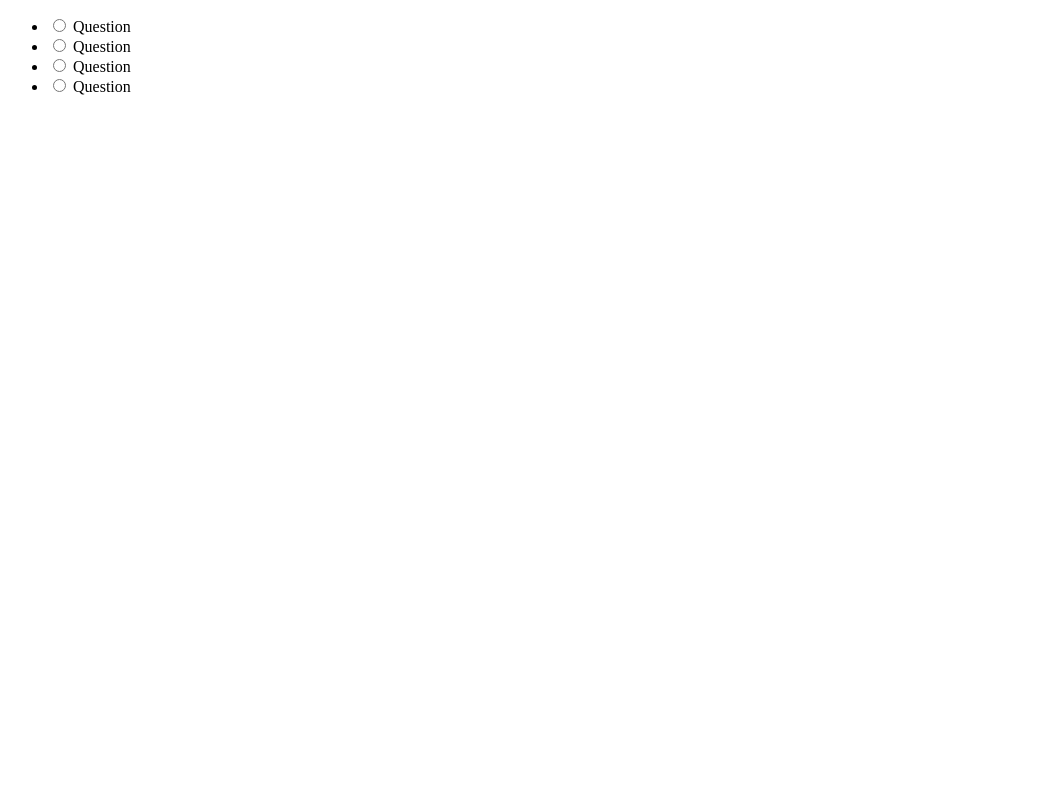
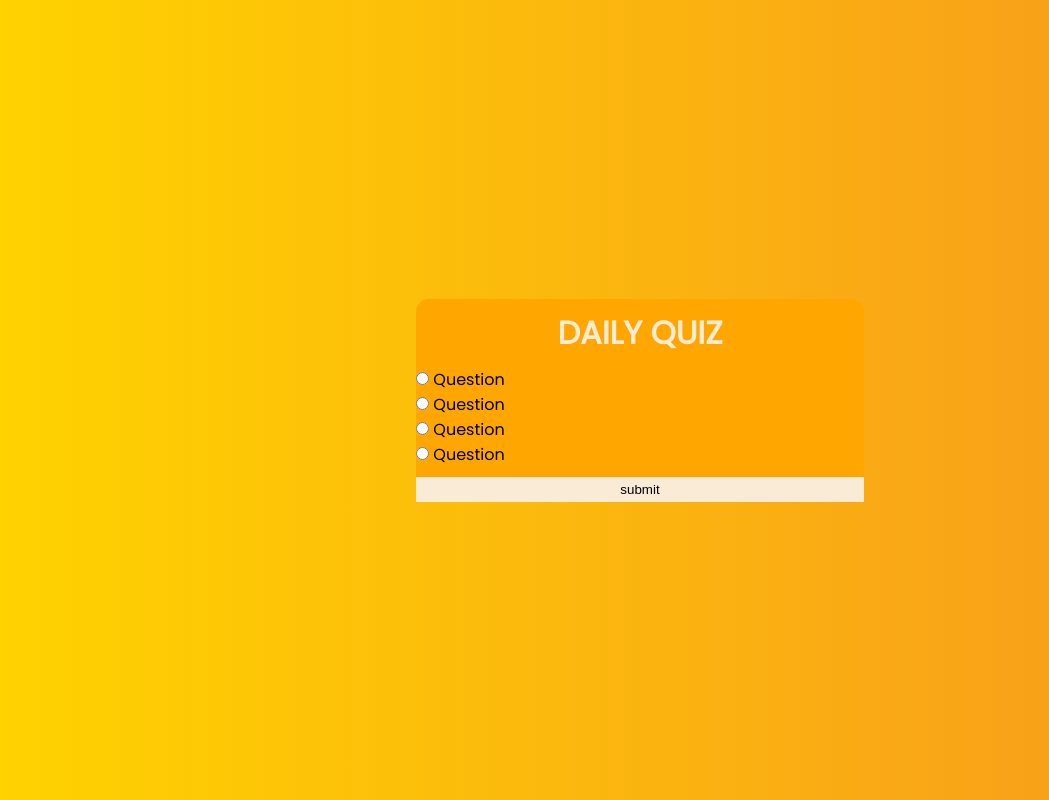
Before and after one commit to Ak-Rakib/Quiz-App, a plain HTML site: page index.html in a window 1280 px wide. Shown: the whole page, without its empty margins (0-1049 px from the left). Drawn offline with Linux system fonts and the light colour scheme; files whose address does not match are found by name.

Commit message:
set interface design

```diff
--- a/index.html
+++ b/index.html
@@ -9,24 +9,31 @@
   <body>
     <!-- ................. -->
     <div class="quiz-container">
+      <div class="quiz-header">
+        <h3>Daily Quiz</h3>
+
         <ul>
           <li>
-            <input type="radio" id="a" name="answer"/>
+            <input type="radio" id="a" name="answer" />
             <label for="a">Question</label>
           </li>
           <li>
-            <input type="radio" id="b" name="answer"/>
+            <input type="radio" id="b" name="answer" />
             <label for="b">Question</label>
           </li>
           <li>
-            <input type="radio" id="c" name="answer"/>
+            <input type="radio" id="c" name="answer" />
             <label for="c">Question</label>
           </li>
           <li>
-            <input type="radio" id="d" name="answer"/>
+            <input type="radio" id="d" name="answer" />
             <label for="d">Question</label>
           </li>
         </ul>
+        <div class="btn">
+            <button type="submit">submit</button>
+        </div>
+      </div>
     </div>
     <!-- ................. -->
 
--- a/style/style.css
+++ b/style/style.css
@@ -0,0 +1,65 @@
+@import url("https://fonts.googleapis.com/css2?family=Poppins&display=swap");
+
+:root {
+  --bg-color: rgb(255, 166, 1);
+  --primary-color: gray;
+  --secondary-color: tomato;
+}
+
+* {
+  box-sizing: border-box;
+  margin: 0;
+}
+
+body {
+  font-family: "Poppins", sans-serif;
+  background: #f7971e; /* fallback for old browsers */
+  background: -webkit-linear-gradient(
+    to right,
+    #ffd200,
+    #f7971e
+  ); /* Chrome 10-25, Safari 5.1-6 */
+  background: linear-gradient(
+    to right,
+    #ffd200,
+    #f7971e
+  ); /* W3C, IE 10+/ Edge, Firefox 16+, Chrome 26+, Opera 12+, Safari 7+ */
+  margin: 0;
+  min-height: 100vh;
+  display: flex;
+  align-items: center;
+  justify-content: center;
+}
+
+.quiz-container {
+    background-color: var(--bg-color);
+    width: 35vw;
+    border-radius: 1vw;
+    box-shadow: 0 0 10px rgba(red, green, blue, alpha);
+}
+
+.quiz-header h3 {
+    text-align: center;
+    padding: 10px 0px;
+    font-size: 2.5vw;
+    text-transform: uppercase;
+    color: antiquewhite;
+}
+
+ul {
+    list-style-type: none;
+    padding: 0;
+}
+
+.btn {
+    padding-top: 10px;
+}
+
+button {
+    border: none;
+    background-color: antiquewhite;
+    width: 100%;
+    padding: 5px 8px;
+    display: block;
+    cursor: pointer;
+}
```
Lines whose indentation alone changed are shown as unchanged.
